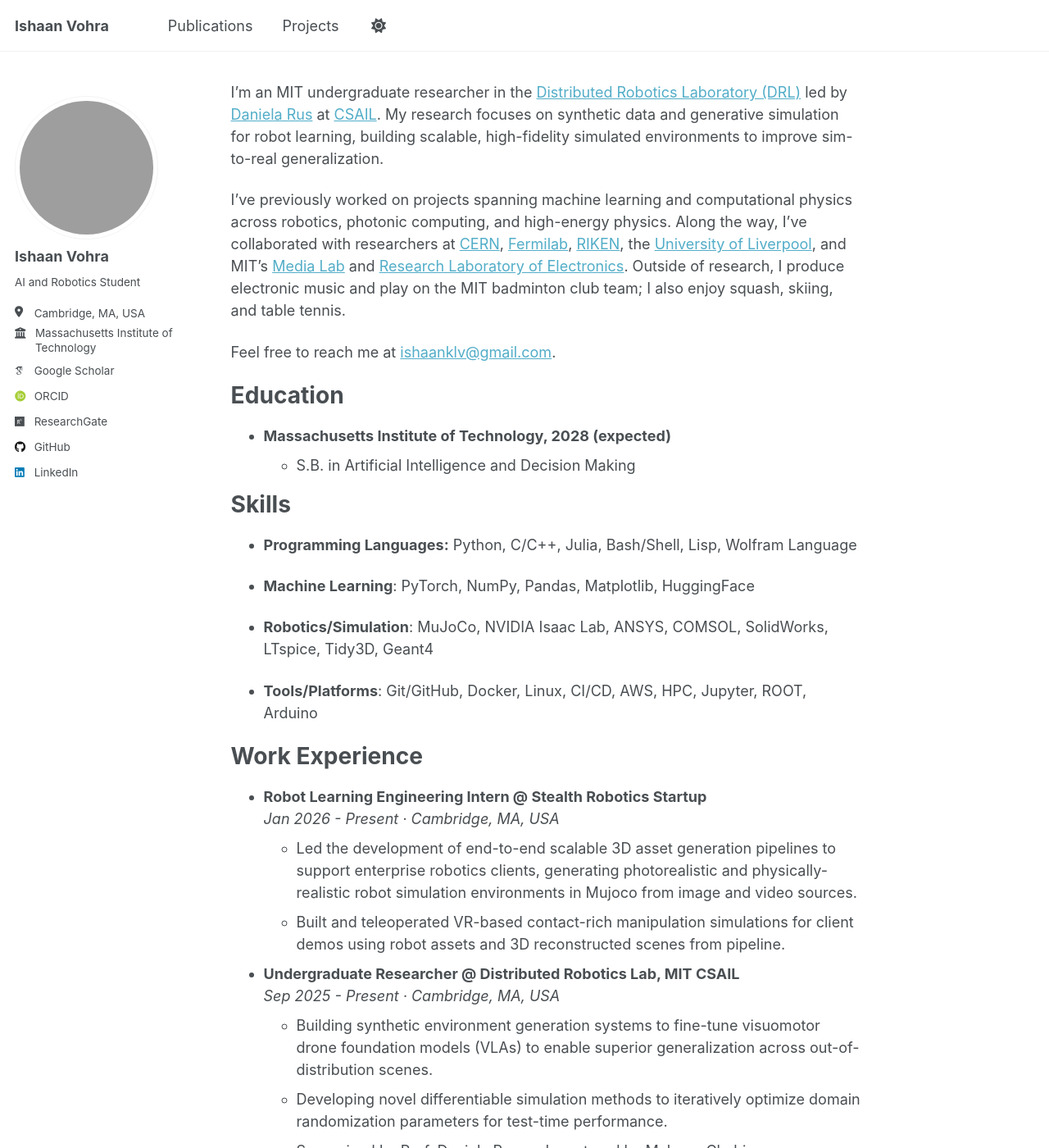
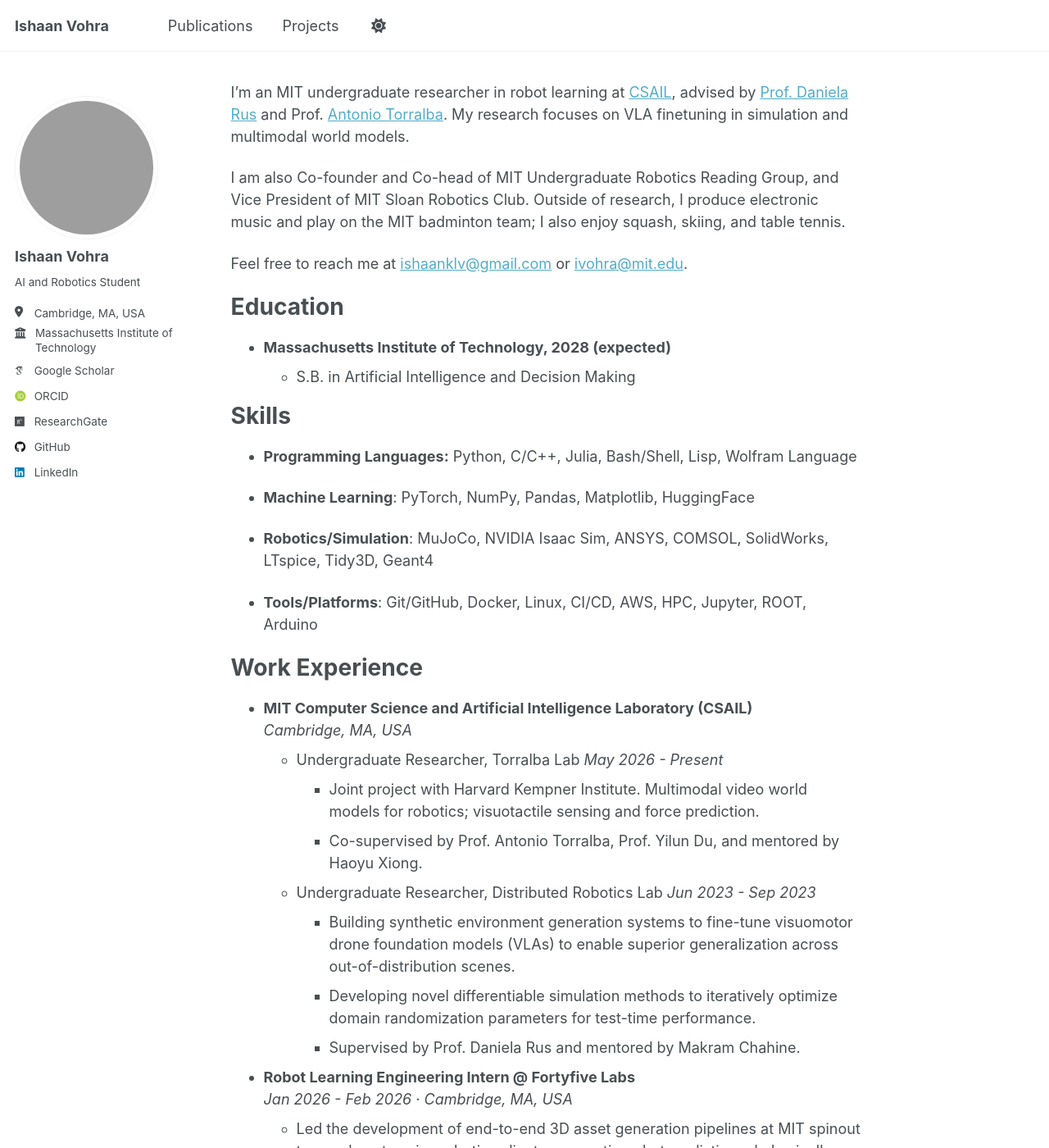
Before and after one commit to Ishaan-vohra/Ishaan-vohra.github.io, a Jekyll site: the page built from _pages/about.md, in a window 1280 px wide and 1400 px high. Shown: the whole window at 82% size. Built offline with Jekyll 4.4.1, drawn with Linux system fonts in a browser that asks for light colours; some web fonts are replaced; a script that is not in the unit is left out; some of the changed text lies outside the part shown.

Commit message:
Update about.md

```diff
--- a/_pages/about.md
+++ b/_pages/about.md
@@ -7,11 +7,11 @@ redirect_from:
   - /about.html
 ---
 
-I'm an MIT undergraduate researcher in the [Distributed Robotics Laboratory (DRL)](https://www.csail.mit.edu/research/distributed-robotics-laboratory) led by [Daniela Rus](https://danielarus.csail.mit.edu/) at [CSAIL](https://www.csail.mit.edu/). My research focuses on synthetic data and generative simulation for robot learning, building scalable, high-fidelity simulated environments to improve sim-to-real generalization.
+I'm an MIT undergraduate researcher in robot learning at [CSAIL](https://www.csail.mit.edu/), advised by [Prof. Daniela Rus](https://danielarus.csail.mit.edu/) and Prof. [Antonio Torralba](https://groups.csail.mit.edu/vision/torralbalab/). My research focuses on VLA finetuning in simulation and multimodal world models.
 
-I’ve previously worked on projects spanning machine learning and computational physics across robotics, photonic computing, and high-energy physics. Along the way, I’ve collaborated with researchers at [CERN](https://home.cern/), [Fermilab](https://www.fnal.gov/), [RIKEN](https://www.riken.jp/en/research/labs/rnc/), the [University of Liverpool](https://www.liverpool.ac.uk/physics/research/particle-physics/), and MIT's [Media Lab](https://www.media.mit.edu/) and [Research Laboratory of Electronics](https://www.rle.mit.edu/). Outside of research, I produce electronic music and play on the MIT badminton club team; I also enjoy squash, skiing, and table tennis.
+I am also Co-founder and Co-head of MIT Undergraduate Robotics Reading Group, and Vice President of MIT Sloan Robotics Club. Outside of research, I produce electronic music and play on the MIT badminton team; I also enjoy squash, skiing, and table tennis.
 
-Feel free to reach me at <ishaanklv@gmail.com>.
+Feel free to reach me at <ishaanklv@gmail.com> or <ivohra@mit.edu>.
 
 Education
 ======
@@ -24,24 +24,30 @@ Skills
 
 * **Machine Learning**: PyTorch, NumPy, Pandas, Matplotlib, HuggingFace
 
-* **Robotics/Simulation**: MuJoCo, NVIDIA Isaac Lab, ANSYS, COMSOL, SolidWorks, LTspice, Tidy3D, Geant4
+* **Robotics/Simulation**: MuJoCo, NVIDIA Isaac Sim, ANSYS, COMSOL, SolidWorks, LTspice, Tidy3D, Geant4
 
 * **Tools/Platforms**: Git/GitHub, Docker, Linux, CI/CD, AWS, HPC, Jupyter, ROOT, Arduino
 
 Work Experience
 ======
 
-* **Robot Learning Engineering Intern @ Stealth Robotics Startup**
-  *Jan 2026 - Present &middot; Cambridge, MA, USA*
-  * Led the development of end-to-end scalable 3D asset generation pipelines to support enterprise robotics clients, generating photorealistic and physically-realistic robot simulation environments in Mujoco from image and video sources.
-  * Built and teleoperated VR-based contact-rich manipulation simulations for client demos using robot assets and 3D reconstructed scenes from pipeline.
+* **MIT Computer Science and Artificial Intelligence Laboratory (CSAIL)**
+  *Cambridge, MA, USA*
+    * Undergraduate Researcher, Torralba Lab
+      *May 2026 - Present*
+      * Joint project with Harvard Kempner Institute. Multimodal video world models for robotics; visuotactile sensing and force prediction.
+      * Co-supervised by Prof. Antonio Torralba, Prof. Yilun Du, and mentored by Haoyu Xiong.
+    * Undergraduate Researcher, Distributed Robotics Lab
+      *Jun 2023 - Sep 2023*
+      * Building synthetic environment generation systems to fine-tune visuomotor drone foundation models (VLAs) to enable superior generalization across out-of-distribution scenes.
+      * Developing novel differentiable simulation methods to iteratively optimize domain randomization parameters for test-time performance.
+      * Supervised by Prof. Daniela Rus and mentored by Makram Chahine.
 
 
-* **Undergraduate Researcher @ Distributed Robotics Lab, MIT CSAIL**
-  *Sep 2025 - Present &middot; Cambridge, MA, USA*
-  * Building synthetic environment generation systems to fine-tune visuomotor drone foundation models (VLAs) to enable superior generalization across out-of-distribution scenes.
-  * Developing novel differentiable simulation methods to iteratively optimize domain randomization parameters for test-time performance.
-  * Supervised by Prof. Daniela Rus and mentored by Makram Chahine.
+* **Robot Learning Engineering Intern @ Fortyfive Labs**
+  *Jan 2026 - Feb 2026 &middot; Cambridge, MA, USA*
+  * Led the development of end-to-end 3D asset generation pipelines at MIT spinout to supply enterprise robotics clients, generating photorealistic and physically-realistic robot simulation environments in Mujoco from image and video sources.
+  * Built and teleoperated VR-based contact-rich manipulation simulations for client demos using robot assets and 3D reconstructed scenes from pipeline.
 
 
 * **Undergraduate Researcher @ Quantum Photonics and AI Group, MIT RLE**
@@ -88,6 +94,8 @@ Awards and Competitions
 Activities and Societies
 ======
 * Undergraduate Researcher – CSAIL, RLE, Media Lab
+* MIT Undergraduate Robotics Reading Group – Co-founder and Co-head
+* MIT Sloan Robotics Club – Vice President
 * MIT Music Production Collaborative – Executive Leadership Team
 * MIT Badminton Club – Competitive Team Member
 * Theta Xi Fraternity – Scholarship Chair, Webmaster, Summer House Manager
```
